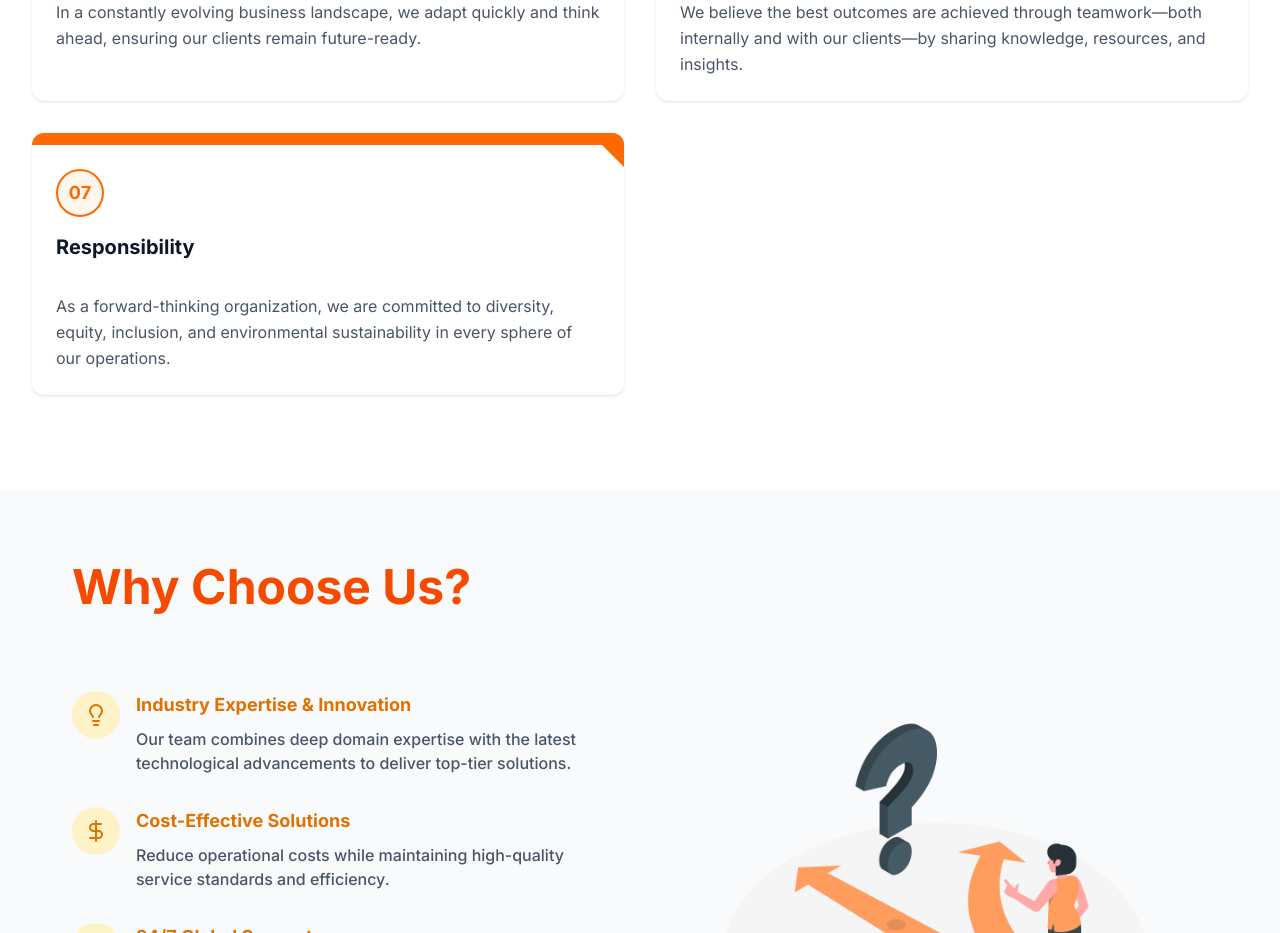
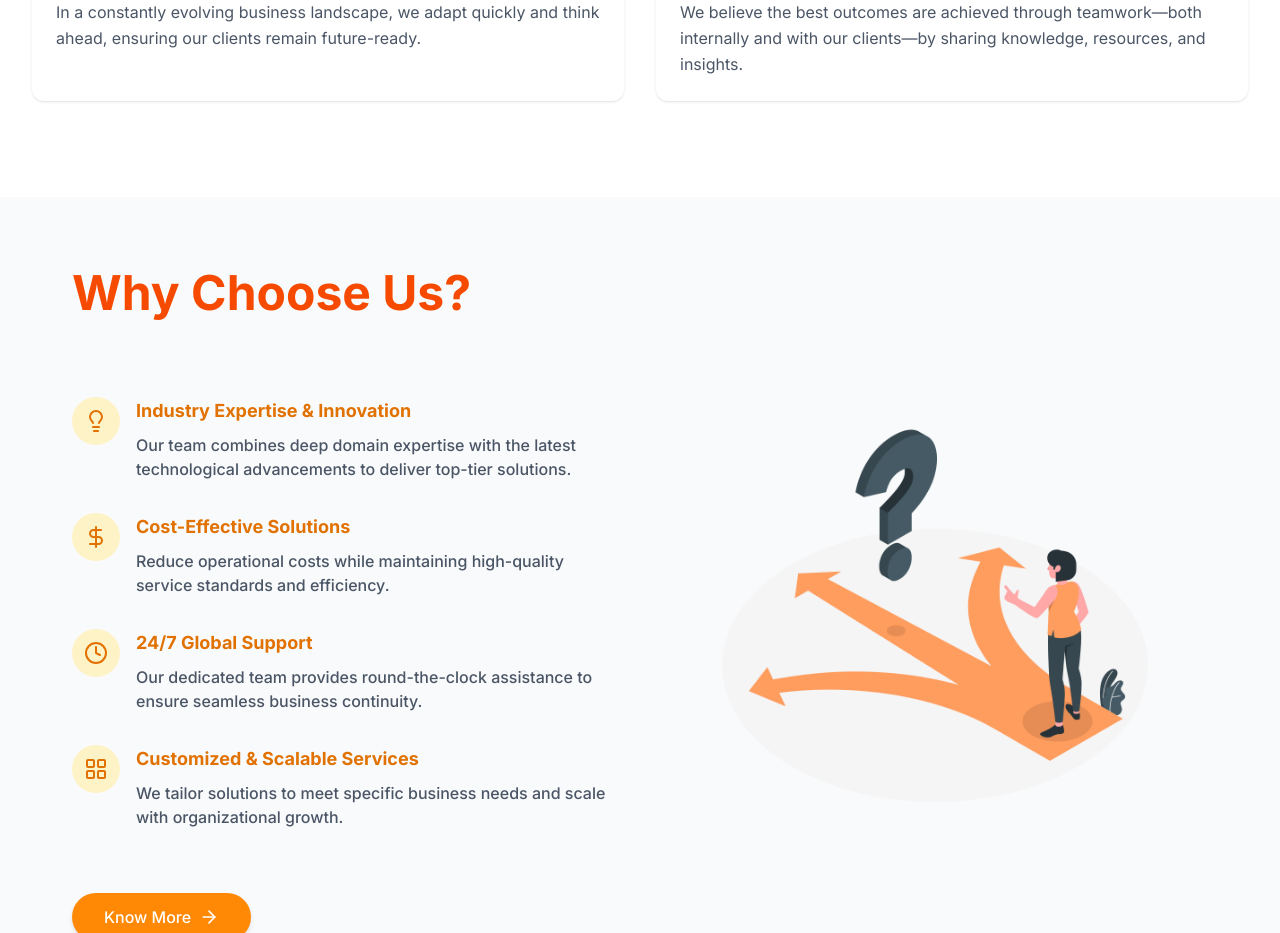
Before and after one commit to Ruhul-Mirza/igtl_main, a Next.js app: page / in a window 1280 px wide. Shown: the part 2720-3653 px from the top of the page. Built offline with nearby package versions, Linux system fonts and the light colour scheme.

Commit message:
card updated

```diff
--- a/src/components/WhoWeAre.tsx
+++ b/src/components/WhoWeAre.tsx
@@ -58,13 +58,6 @@ const coreValueCards = [
     icon: Handshake,
     content:
       "We believe the best outcomes are achieved through teamwork—both internally and with our clients—by sharing knowledge, resources, and insights.",
-  },
-  {
-    id: "07",
-    title: "Responsibility",
-    icon: Leaf,
-    content:
-      "As a forward-thinking organization, we are committed to diversity, equity, inclusion, and environmental sustainability in every sphere of our operations.",
   },
 ]
   return (
```
